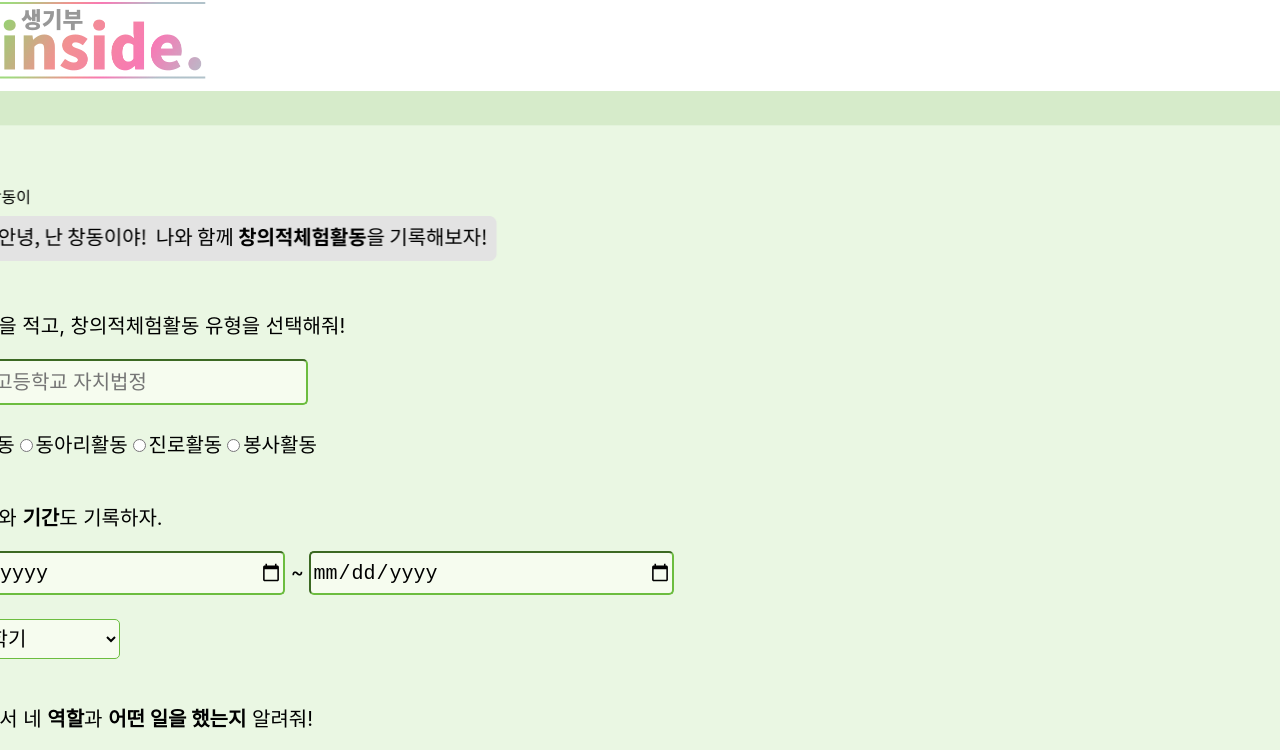
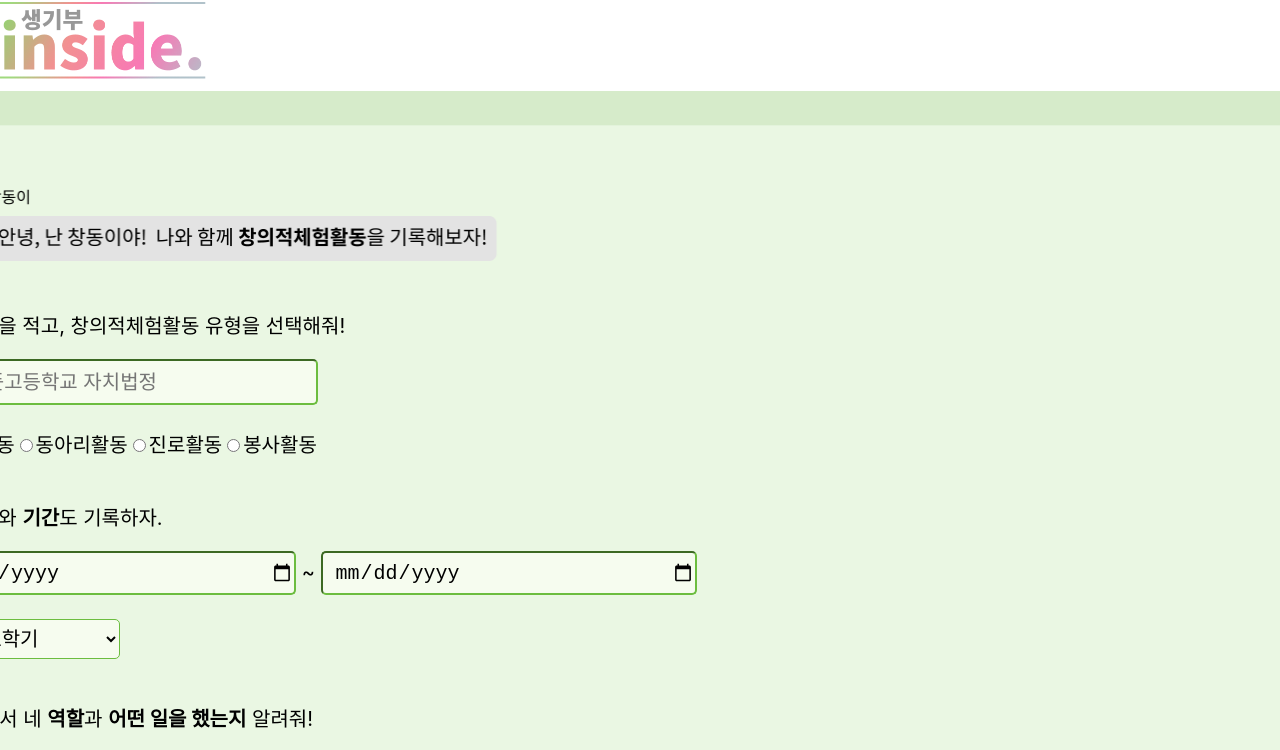
Before and after one commit to Team-SGBInside/SGBInside-Web, a React (Create React App) app in the folder sgb_web/: page / in a window 1280 px wide. Shown: the top 750 px of the page. Built offline with nearby package versions, Linux system fonts and the light colour scheme.

Commit message:
padding styling at input, textarea, select box

```diff
--- a/sgb_web/src/pages/components/GreenForm.css
+++ b/sgb_web/src/pages/components/GreenForm.css
@@ -16,6 +16,10 @@
   text-align: left;
   font-size: 15px;
   z-index: 999;
+}
+
+input, textarea, select {
+  padding-left: 1%;
 }
 
 .greenform_content {
```
